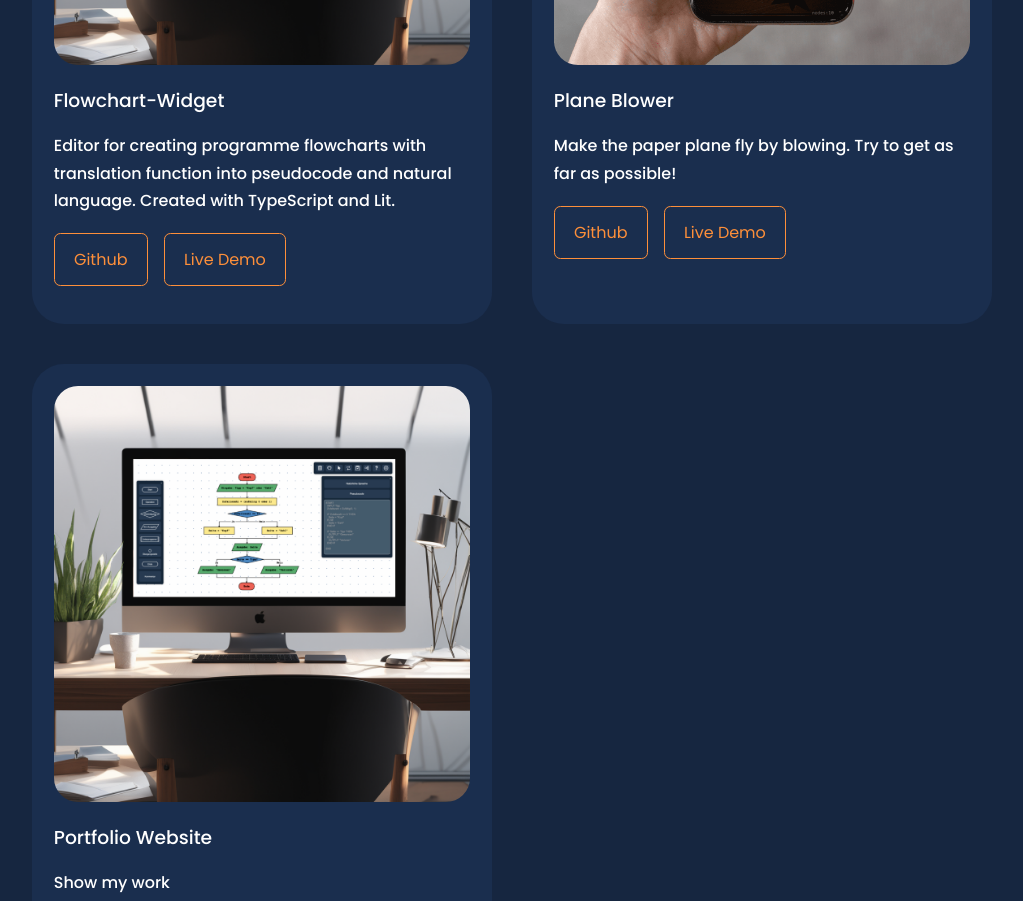
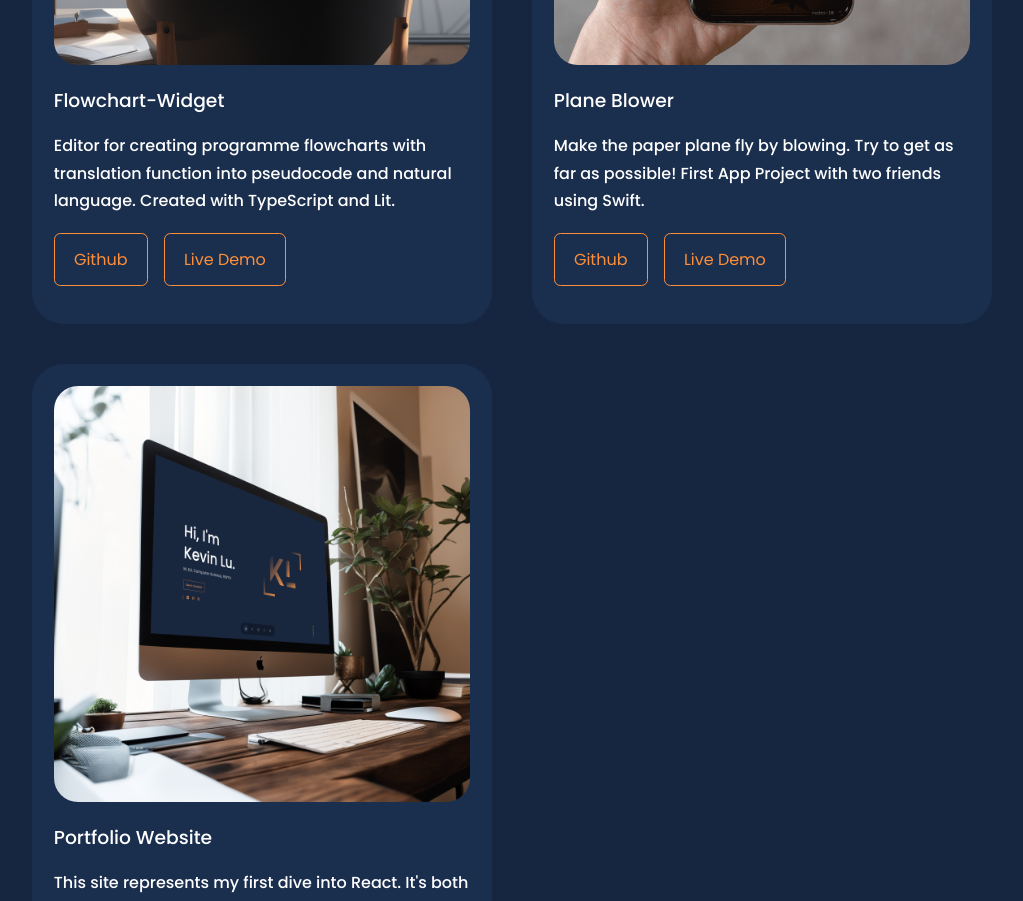
Before and after one commit to irrationalK/portfolio-website, a React (Create React App) app: page / in a window 1280 px wide. Shown: the part 3260-4161 px from the top of the page, without its empty margins (128-1151 px from the left). Built offline with nearby package versions, Linux system fonts and the light colour scheme.

Commit message:
Add social media and domain.

```diff
--- a/package.json
+++ b/package.json
@@ -1,5 +1,6 @@
 {
-  "name": "portfolio-website",
+  "name": "lu-portfolio",
+  "homepage": "http://k-lu.de",
   "version": "0.1.0",
   "private": true,
   "dependencies": {
--- a/public/index.html
+++ b/public/index.html
@@ -4,7 +4,7 @@
    <meta charset="UTF-8">
    <meta name="viewport" content="width=device-width, initial-scale=1.0">
    <title>Kevin Lu</title>
-   <!-- <link rel="icon" href="%PUBLIC_URL%/logo.ico" type="image/x-icon"> -->
+   <link rel="icon" href="%PUBLIC_URL%/icon.png" type="image/x-icon">
 </head>
 <body>
    <div id="root"></div>
--- a/src/components/footer/Footer.jsx
+++ b/src/components/footer/Footer.jsx
@@ -21,9 +21,9 @@ const Footer = () => {
       </ul>
 
       <div className='footer__socials'>
-        <a href='https://linkedin.com' target='_blank'><BsLinkedin/></a>
-        <a href='https://github.com' target='_blank'><FaGithub/></a>
-        <a href='https://instagram.com' target='_blank'><BsInstagram/></a>
+        <a href='https://www.linkedin.com/in/kevin-lu-profil/' target='_blank'><BsLinkedin/></a>
+        <a href='https://github.com/irrationalK' target='_blank'><FaGithub/></a>
+        <a href='https://instagram.com/lu.kev?igshid=NGVhN2U2NjQ0Yg==' target='_blank'><BsInstagram/></a>
       </div>
 
       <div className="footer__copyright">
--- a/src/components/header/HeaderSocials.jsx
+++ b/src/components/header/HeaderSocials.jsx
@@ -6,9 +6,9 @@ import {BsInstagram} from 'react-icons/bs'
 const HeaderSocials = () => {
   return (
     <div className="header__socials">
-      <a href='https://linkedin.com' target='_blank'><BsLinkedin/></a>
-      <a href='https://github.com' target='_blank'><FaGithub/></a>
-      <a href='https://instagram.com' target='_blank'><BsInstagram/></a>
+      <a href='https://www.linkedin.com/in/kevin-lu-profil/' target='_blank'><BsLinkedin/></a>
+      <a href='https://github.com/irrationalK' target='_blank'><FaGithub/></a>
+      <a href='https://instagram.com/lu.kev?igshid=NGVhN2U2NjQ0Yg==' target='_blank'><BsInstagram/></a>
     </div>
   )
 }
--- a/src/components/portfolio/Portfolio.jsx
+++ b/src/components/portfolio/Portfolio.jsx
@@ -2,6 +2,7 @@ import React from 'react'
 import './portfolio.css'
 import flowchart from '../../assets/flowchart.png'
 import plane from '../../assets/blow-plane.png'
+import portfolio from '../../assets/portfolio.png'
 
 const data = [
   {
@@ -9,24 +10,24 @@ const data = [
     image: flowchart,
     title: 'Flowchart-Widget',
     description: 'Editor for creating programme flowcharts with translation function into pseudocode and natural language.\n' + 'Created with TypeScript and Lit.',
-    github: 'https://github.com',
+    github: 'https://github.com/irrationalK',
     demo: 'https://flowchart-lu.netlify.app'
   },
   {
     id: 2,
     image: plane,
     title: 'Plane Blower',
-    description: 'Make the paper plane fly by blowing. Try to get as far as possible!',
-    github: 'https://github.com',
-    demo: 'https://github.com'
+    description: 'Make the paper plane fly by blowing. Try to get as far as possible! First App Project with two friends using Swift.',
+    github: 'https://github.com/irrationalK',
+    demo: 'https://github.com/irrationalK'
   },
   {
     id: 3,
-    image: flowchart,
+    image: portfolio,
     title: 'Portfolio Website',
-    description: 'Show my work',
-    github: 'https://github.com',
-    demo: 'https://github.com'
+    description: "This site represents my first dive into React. It's both a showcase of my past coding projects and a testament to my React learning journey.",
+    github: 'https://github.com/irrationalK/portfolio-website',
+    demo: 'https://k-lu.de'
   }
 ]
 
```
Also changed, not shown: public/icon.png (added), src/assets/portfolio.png (added).
